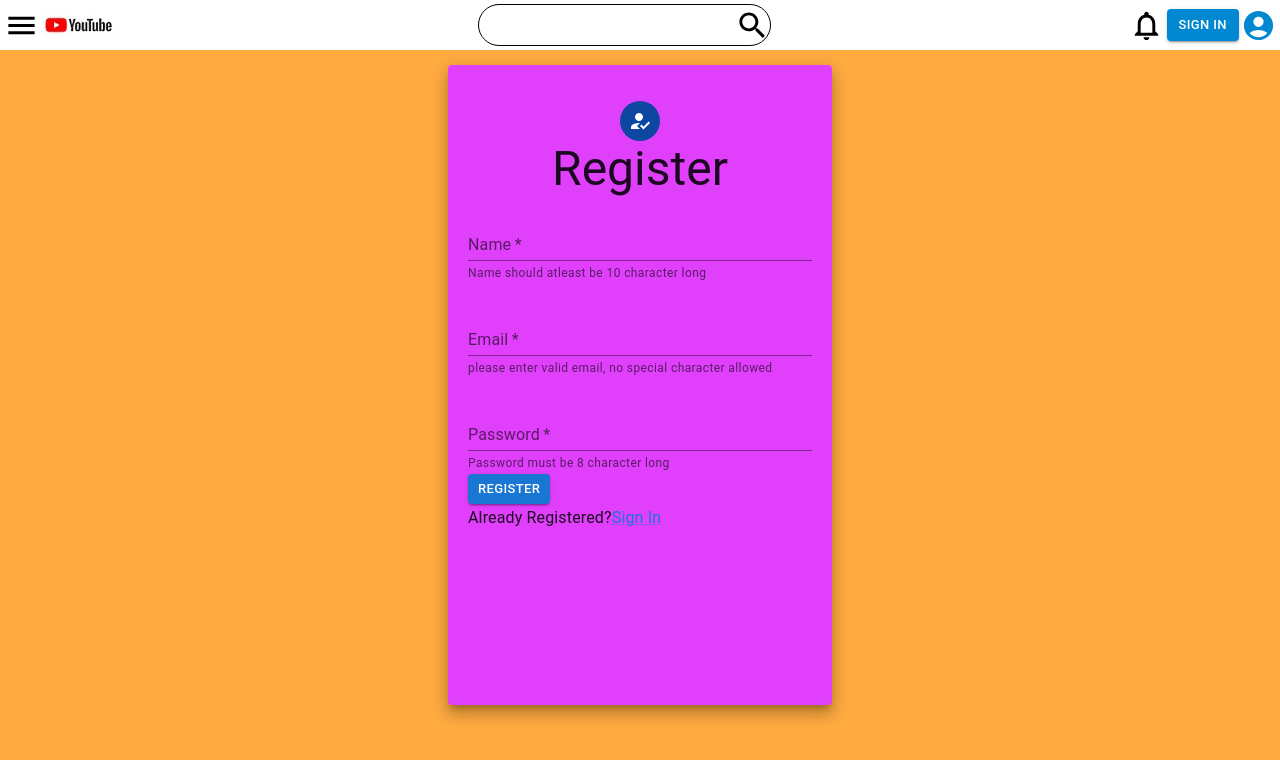
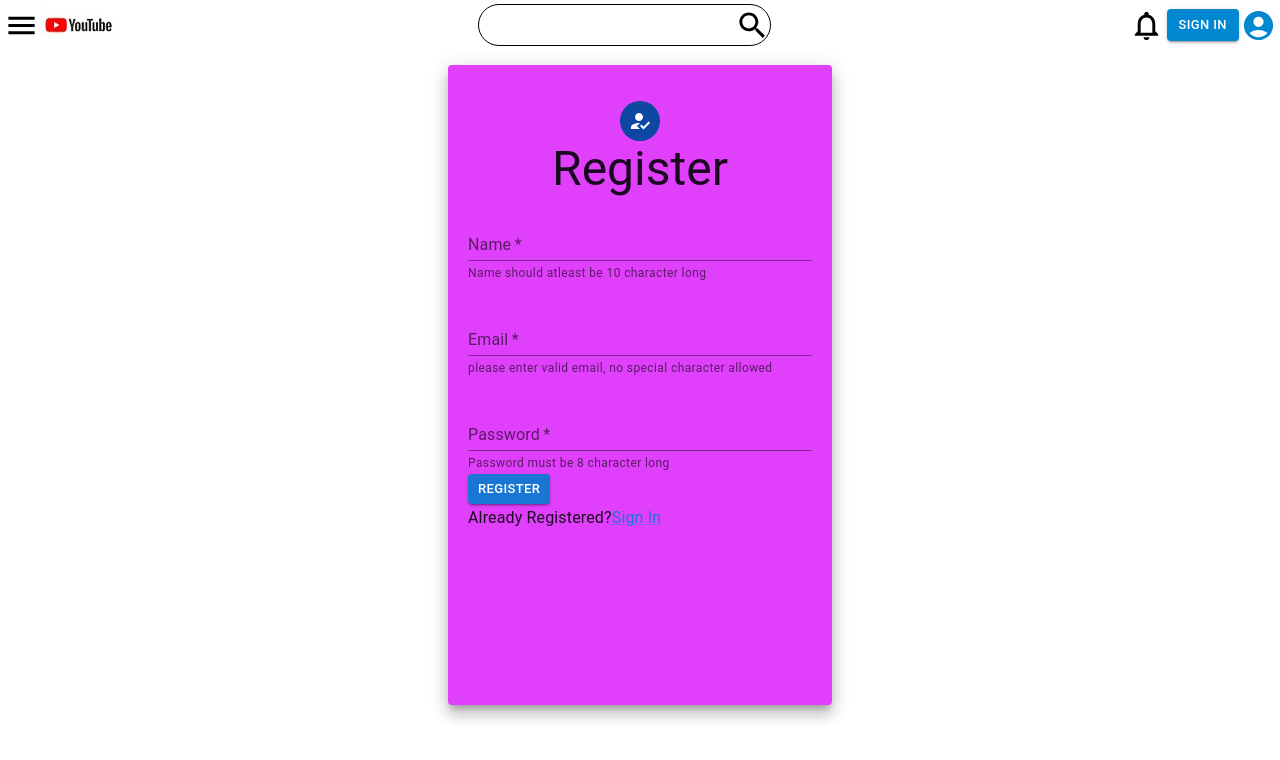
Before and after one commit to sarabjitsinha/youtube_clone_Frontend, a React (Vite) app: page /register in a window 1280 px wide. Shown: the top 760 px of the page. Built offline with nearby package versions, Linux system fonts and the light colour scheme.

Commit message:
Fixed bug in register

```diff
--- a/src/components/Register.jsx
+++ b/src/components/Register.jsx
@@ -1,6 +1,6 @@
 import { Typography,Button,Grid2,Paper,Link,Avatar,TextField } from "@mui/material";
 import "../App.css"
-import { blue, orange, purple } from "@mui/material/colors";
+import { blue,purple } from "@mui/material/colors";
 import HowToRegIcon from '@mui/icons-material/HowToReg';
 import { useState } from "react";
 import axios from "axios";
@@ -98,7 +98,7 @@ function Register(){
     }
     return(
 
-        <Grid2 sx={{bgcolor:orange.A200,height:"100vh"} }>
+        <Grid2 sx={{height:"100vh"} }>
             <Paper elevation={10} className="registerStyle" sx={{bgcolor:purple.A200}}>
         <Grid2 align="center" sx={{padding:2}} >
         <Avatar sx={{bgcolor:blue[900]}}>
```
